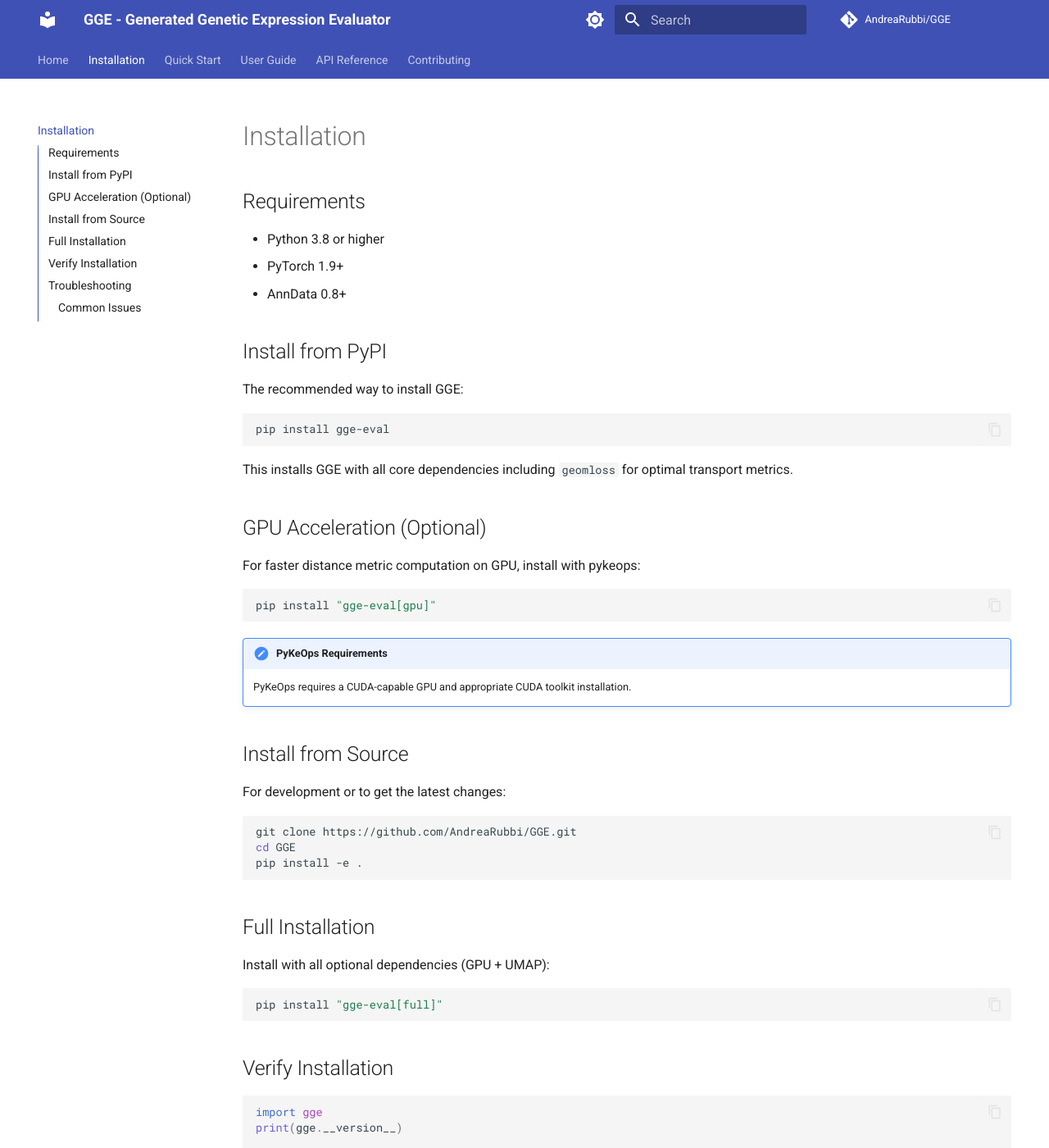
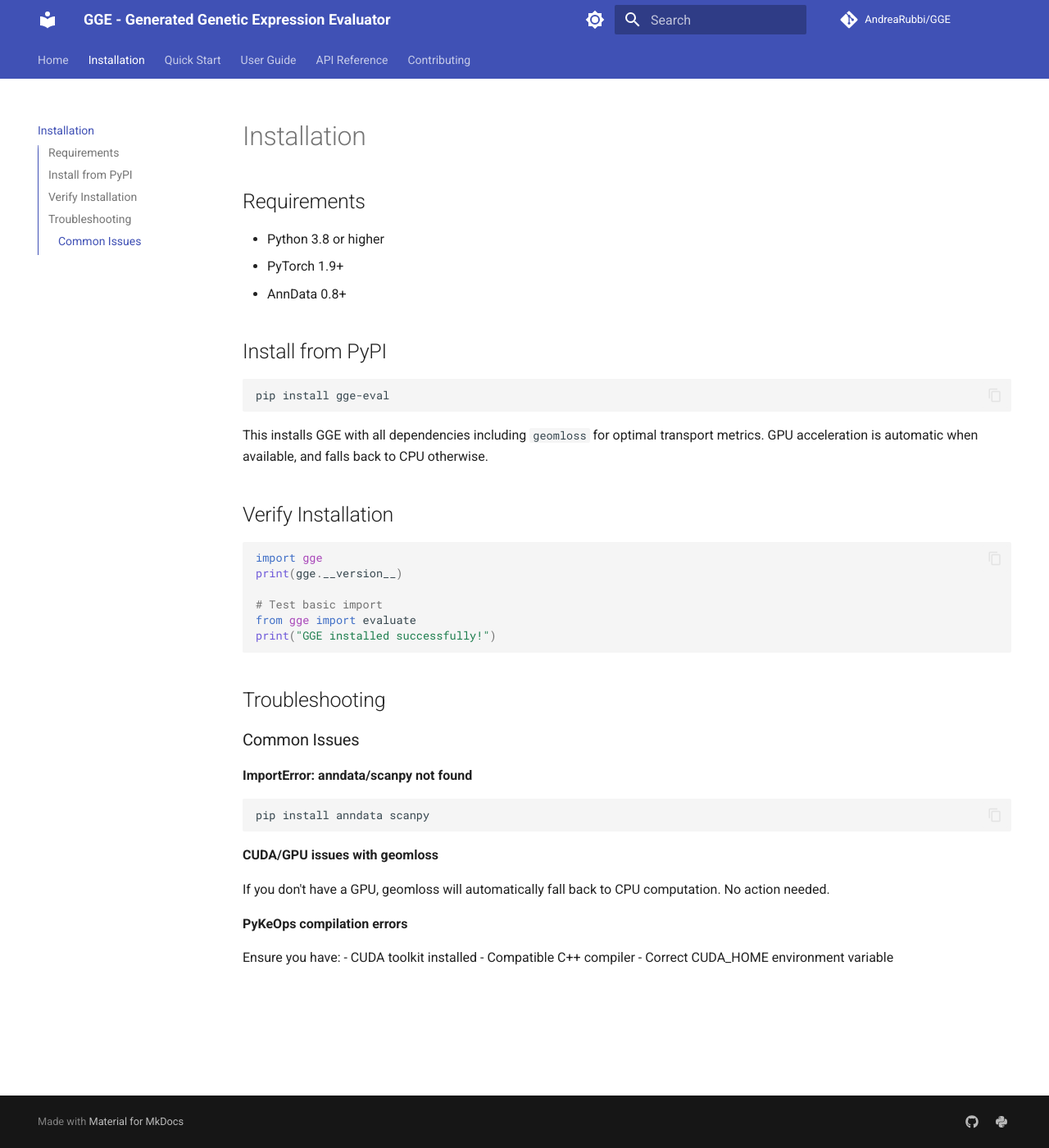
Before and after one commit to AndreaRubbi/GGE, an MkDocs documentation site: the page built from docs/installation.md, in a window 1280 px wide and 1400 px high. Shown: the whole window at 82% size. Built offline with MkDocs 1.6.1 and Material for MkDocs 9.7.7, drawn with Linux system fonts in a browser that asks for light colours; comment, search, counter and statistics services are not loaded.

````diff
--- a/docs/installation.md
+++ b/docs/installation.md
@@ -8,42 +8,11 @@
 
 ## Install from PyPI
 
-The recommended way to install GGE:
-
 ```bash
 pip install gge-eval
 ```
 
-This installs GGE with all core dependencies including `geomloss` for optimal transport metrics.
-
-## GPU Acceleration (Optional)
-
-For faster distance metric computation on GPU, install with pykeops:
-
-```bash
-pip install "gge-eval[gpu]"
-```
-
-!!! note "PyKeOps Requirements"
-    PyKeOps requires a CUDA-capable GPU and appropriate CUDA toolkit installation.
-
-## Install from Source
-
-For development or to get the latest changes:
-
-```bash
-git clone https://github.com/AndreaRubbi/GGE.git
-cd GGE
-pip install -e .
-```
-
-## Full Installation
-
-Install with all optional dependencies (GPU + UMAP):
-
-```bash
-pip install "gge-eval[full]"
-```
+This installs GGE with all dependencies including `geomloss` for optimal transport metrics. GPU acceleration is automatic when available, and falls back to CPU otherwise.
 
 ## Verify Installation
 
--- a/pyproject.toml
+++ b/pyproject.toml
@@ -1,6 +1,6 @@
 [tool.poetry]
 name = "gge-eval"
-version = "0.1.2"
+version = "0.1.3"
 description = "Generated Genetic Expression Evaluator (GGE): Comprehensive evaluation of generated gene expression data. Computes metrics between real and generated datasets with support for condition matching, train/test splits, and publication-quality visualizations."
 authors = ["GGE Team <gge@example.com>"]
 license = "MIT"
--- a/src/gge/__init__.py
+++ b/src/gge/__init__.py
@@ -30,7 +30,7 @@ CLI Usage:
           --conditions perturbation cell_type --output results/
 """
 
-__version__ = "0.1.2"
+__version__ = "0.1.3"
 __author__ = "GGE Team"
 
 # Main evaluation interface
````
Also changed, not shown: README.md (+22 -14 lines), docs/quickstart.md (+21 -3 lines), 2 other files.
